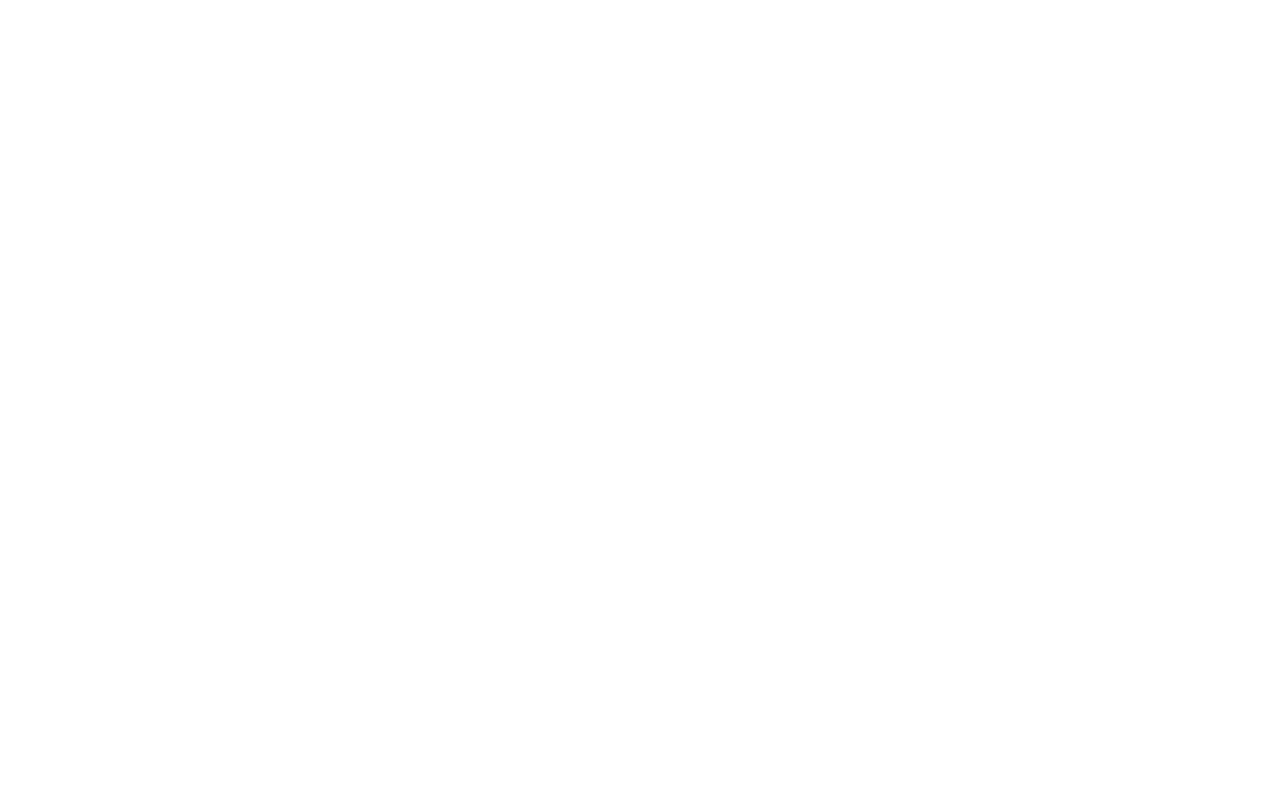
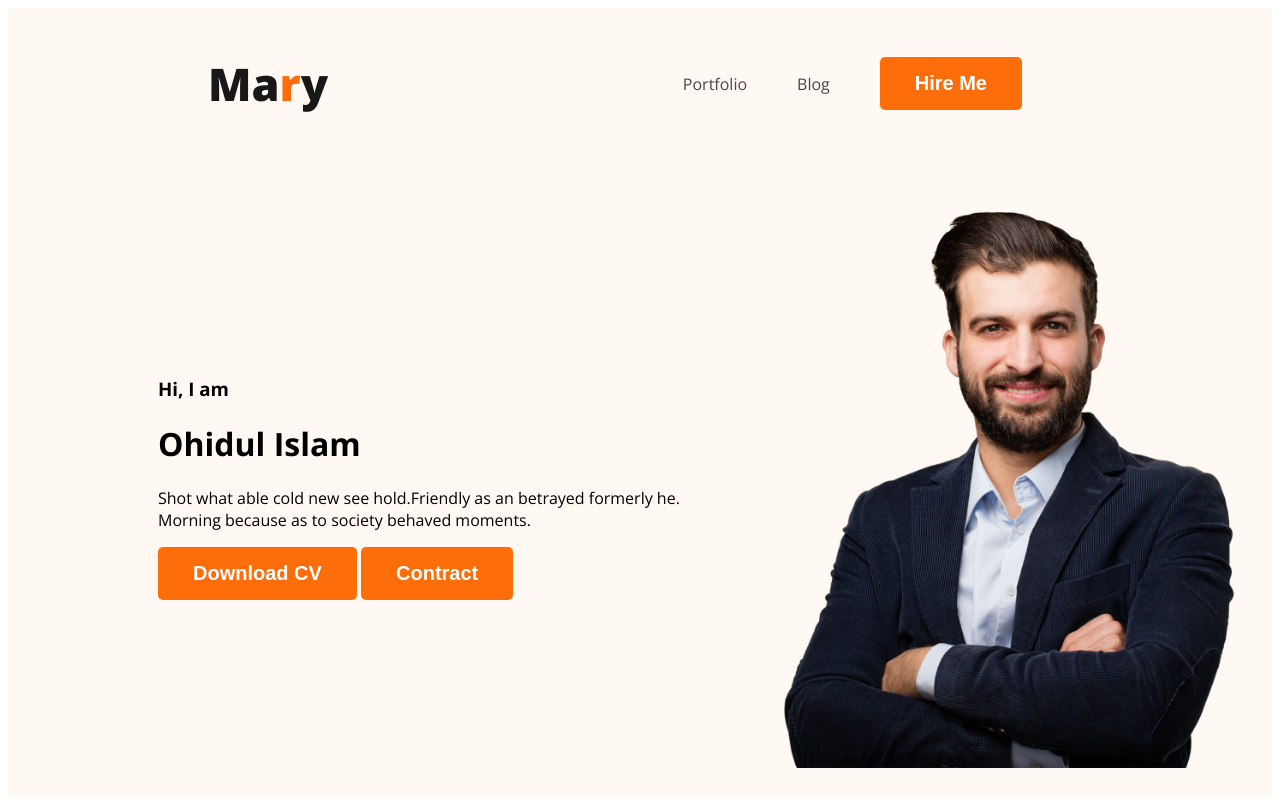
Before and after one commit to sumon1918006/webdevp-portfolio, a plain HTML site: page index.html in a window 1280 px wide. Drawn offline with nearby package versions, Linux system fonts and the light colour scheme.

Commit message:
continue

```diff
--- a/index.html
+++ b/index.html
@@ -1,22 +1,46 @@
 <!DOCTYPE html>
 <html lang="en">
-<head>
-    <meta charset="UTF-8">
-    <meta name="viewport" content="width=device-width, initial-scale=1.0">
-    <link rel="shortcut icon" href="icon/icons8-portfolio-48.png" type="image/x-icon">
+  <head>
+    <meta charset="UTF-8" />
+    <meta name="viewport" content="width=device-width, initial-scale=1.0" />
+    <link
+      rel="shortcut icon"
+      href="icon/icons8-portfolio-48.png"
+      type="image/x-icon"
+    />
+    <link rel="stylesheet" href="style/portfolio.css" />
+    <link rel="preconnect" href="https://fonts.googleapis.com" />
+    <link rel="preconnect" href="https://fonts.gstatic.com" crossorigin />
+    <link
+      href="https://fonts.googleapis.com/css2?family=Open+Sans:wght@400;700;800&display=swap"
+      rel="stylesheet"
+    />
     <title>Web Developer Portfolio</title>
+  </head>
+  <body>
+    <header class="header">
+      <nav>
+        <h3 class="nav-title">Ma<span class="text-primary">r</span>y</h3>
+        <ul>
+          <li><a href="">Portfolio</a></li>
+          <li><a href="">Blog</a></li>
+          <li><button class="btn-primary">Hire Me</button></li>
+        </ul>
+      </nav>
+      <div class="banner">
+        <div class="banner-content">
+            <h3 class="banner-greeting">Hi, I am</h3>
+            <h1 class="banner-title">Ohidul Islam</h1>
+            <p>Shot what able cold new see hold.Friendly as an betrayed formerly he. Morning because as to society behaved moments.</p>
+            <button class="btn-primary">Download CV</button>
+            <button class="btn-primary">Contract</button>
+        </div>
+        <img class="profile-pic" src="images/hardy.png" alt="">
 
-</head>
-<body>
-    <header>
+      </div>
+    </header>
+    <main></main>
 
-    </header>
-    <main>
-
-    </main>
-
-    <footer>
-
-    </footer>
-</body>
+    <footer></footer>
+  </body>
 </html>
--- /dev/null
+++ b/style/portfolio.css
@@ -0,0 +1,63 @@
+/* common shared style  */
+body {
+  font-family: "Lato", sans-serif;
+  font-family: "Open Sans", sans-serif;
+}
+
+.text-primary{
+    color: #FD6E0A;
+}
+.btn-primary{
+border-radius: 5px;
+background: #FD6E0A;
+border: 0;
+color: white;
+font-size: 20px;
+font-weight: 700;
+padding: 15px 35px;
+}
+
+/* Nav related style  */
+nav {
+  display: flex;
+  align-items: center;
+  justify-content: space-between;
+  margin:0 200px;
+}
+
+.nav-title{
+color: #181818;
+font-size: 45px;
+font-weight: 800;
+}
+
+nav > ul{
+
+    display: flex;
+    align-items: center;
+}
+nav li{
+    list-style: none;
+    margin-right:50px ;
+}
+nav a{
+    text-decoration: none;
+    color: #474747;
+}
+
+/* header realated style  */
+
+.header{
+    background-color: #fff8f3;
+
+}
+
+.banner{
+    display: flex;
+    padding: 30px 30px 30px 150px;
+    align-items: center ;
+}
+
+.banner .profile-pic{
+  width: 500px;
+}
```
